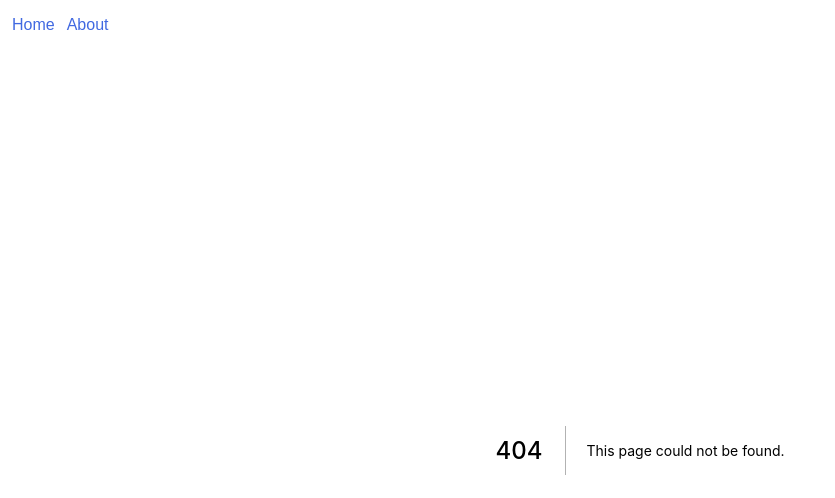
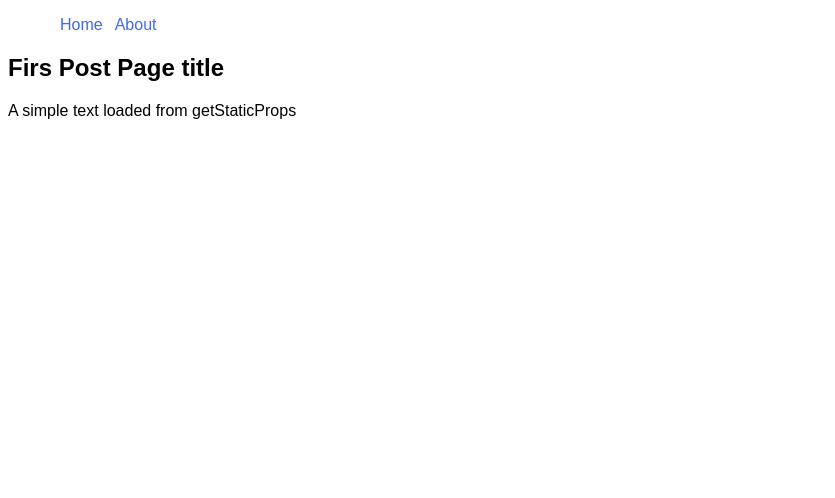
Before and after one commit to KrishnanSriram/mydevportal, a Next.js app: page /posts/first-post in a window 1280 px wide. Before the commit this address had no page. Shown: the top 498 px of the page, without its empty margins (0-835 px from the left). Built offline with nearby package versions, Linux system fonts and the light colour scheme.

Commit message:
Added getStaticProps for SSG

```diff
--- a/components/NavBar.js
+++ b/components/NavBar.js
@@ -16,6 +16,17 @@ export const NavBar = () => {
             </Link>
           </li>
         </ul>
+        <style jsx>{`
+          ul {
+            list-style-type: none;
+            padding: -1;
+          }
+
+          li {
+            display: inline;
+            margin-left: 0.75rem;
+          }
+        `}</style>
       </nav>
     </header>
   );
--- a/pages/index.js
+++ b/pages/index.js
@@ -3,8 +3,11 @@ import { NavBar } from '../components/NavBar';
 const HomePage = () => {
   return (
     <>
+    <head>
+    <title>DEV portal</title>
+    </head>
       <main>
-        <h2>KRISH's Blog</h2>
+        <h2>DEV portal</h2>
         <p>This is my personal BLOG!!</p>
       </main>
     </>
--- /dev/null
+++ b/pages/posts/first-post.js
@@ -0,0 +1,30 @@
+import Head from 'next/head';
+
+export const getStaticProps = async () => {
+  console.log('[first-post getStaticProps] invoked');
+  return {
+    props: {
+      post: {
+        title: 'Firs Post Page title',
+        body: 'A simple text loaded from getStaticProps',
+      },
+    },
+  };
+};
+
+const FirstPostPage = ({ post }) => {
+  console.log('[FirstPostPage] render', post);
+  return (
+    <>
+      <Head>
+        <title>{post.title}</title>
+      </Head>
+      <main>
+        <h2>{post.title}</h2>
+        <p>{post.body}</p>
+      </main>
+    </>
+  );
+};
+
+export default FirstPostPage;
--- a/styles/global.css
+++ b/styles/global.css
@@ -11,13 +11,3 @@ a:focus,
 a:hover {
   text-decoration: underline;
 }
-
-ul {
-  list-style-type: none;
-  padding: 0;
-}
-
-li {
-  display: inline;
-  margin-left: 0.75rem;
-}
```
